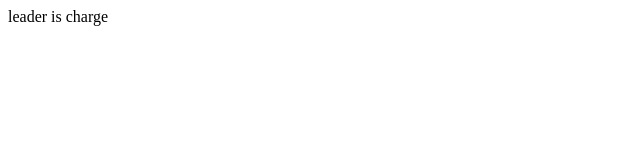
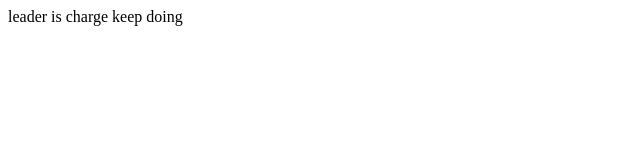
Before and after one commit to way0101/company-project, a plain HTML site: page index.html in a window 1280 px wide. Shown: the full height of the page, 0-640 px from the left. Drawn offline with Linux system fonts and the light colour scheme.

Commit message:
second commit

```diff
--- a/index.html
+++ b/index.html
@@ -9,6 +9,7 @@
 <body>
     <nav>
         leader is charge
+        keep doing
     </nav>
     <main>
 
```
